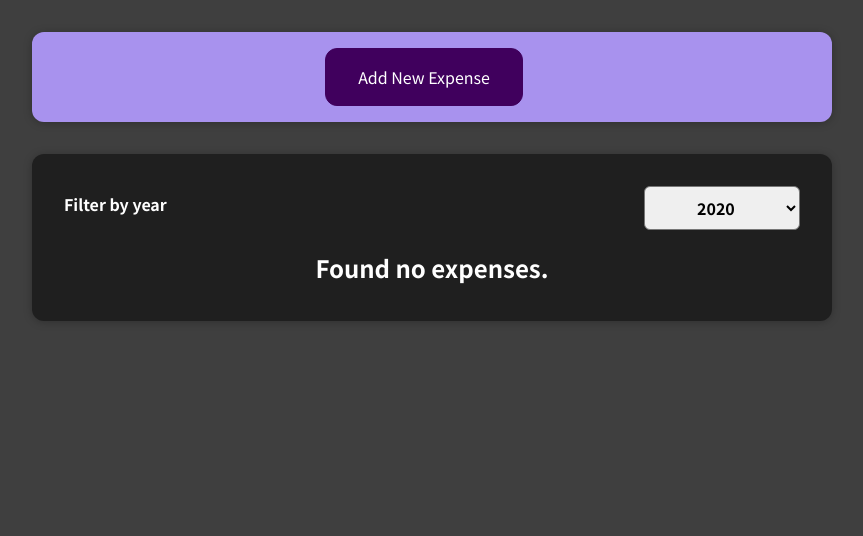
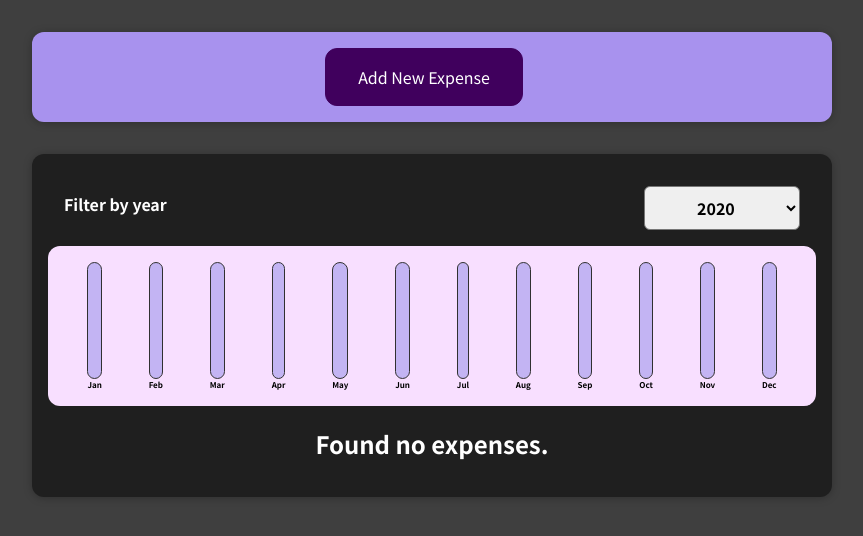
Before and after one commit to gyfantidis/ReactProjects, a React (Create React App) app in the folder Project1/: page / in a window 1280 px wide. Shown: the top 536 px of the page, without its empty margins (208-1071 px from the left). Built offline with nearby package versions, Linux system fonts and the light colour scheme.

Commit message:
First Commit

```diff
--- a/Project1/src/components/Chart/Chart.js
+++ b/Project1/src/components/Chart/Chart.js
@@ -1,18 +1,21 @@
-import React from "react";
+import React from 'react';
 
-import ChartBar from "./ChartBar";
-import "./Chart.css";
+import ChartBar from './ChartBar';
+import './Chart.css';
 
 const Chart = (props) => {
+  const dataPointValues = props.dataPoints.map(dataPoint => dataPoint.value);
+  const totalMaximum = Math.max(...dataPointValues);
+
   return (
-    <div className="chart">
+    <div className='chart'>
       {props.dataPoints.map((dataPoint) => (
         <ChartBar
           key={dataPoint.label}
           value={dataPoint.value}
-          maxValue={null}
+          maxValue={totalMaximum}
           label={dataPoint.label}
-          />
+        />
       ))}
     </div>
   );
--- a/Project1/src/components/Chart/ChartBar.js
+++ b/Project1/src/components/Chart/ChartBar.js
@@ -1,21 +1,25 @@
-import React from "react";
+import React from 'react';
 
-import "./ChartBar.css";
+import './ChartBar.css';
 
 const ChartBar = (props) => {
   let barFillHeight = '0%';
 
-  if(props.max>0){
-    barFillHeight = Math.round((props.value / props.maxValue) *100 ) + '%';
+  if (props.maxValue > 0) {
+    barFillHeight = Math.round((props.value / props.maxValue) * 100) + '%';
   }
 
-  return;
-  <div className="chart-bar">
-    <div className="chart-bar__inner">
-      <div className="chart-bar__fill" style={{height: barFillHeight}}></div>
+  return (
+    <div className='chart-bar'>
+      <div className='chart-bar__inner'>
+        <div
+          className='chart-bar__fill'
+          style={{ height: barFillHeight }}
+        ></div>
+      </div>
+      <div className='chart-bar__label'>{props.label}</div>
     </div>
-    <div className="chart-bar__label">{props.label}</div>
-  </div>;
+  );
 };
 
 export default ChartBar;
--- a/Project1/src/components/Expenses/Expenses.js
+++ b/Project1/src/components/Expenses/Expenses.js
@@ -1,16 +1,15 @@
-import React, { useState } from "react";
+import React, { useState } from 'react';
 
-import ExpensesFilter from "./ExpenseFilter";
-import ExpensesList from "./ExpensesList";
-import Card from "../UI/Card";
-
-import "./Expenses.css";
-
+import Card from '../UI/Card';
+import ExpenseFilter from './ExpenseFilter';
+import ExpensesList from './ExpensesList';
+import ExpensesChart from './ExpensesChart';
+import './Expenses.css';
 
 const Expenses = (props) => {
-  const [filteredYear, setFilteredYear] = useState("2020");
+  const [filteredYear, setFilteredYear] = useState('2020');
 
-  const filerChangeHandler = (selectedYear) => {
+  const filterChangeHandler = (selectedYear) => {
     setFilteredYear(selectedYear);
   };
 
@@ -18,17 +17,17 @@ const Expenses = (props) => {
     return expense.date.getFullYear().toString() === filteredYear;
   });
 
-
-
   return (
-    <Card className="expenses">
-      <ExpensesFilter
-        selected={filteredYear}
-        onChangeFilter={filerChangeHandler}
-      ></ExpensesFilter>
-
-      <ExpensesList items={filteredExpenses} />
-    </Card>
+    <div>
+      <Card className='expenses'>
+        <ExpenseFilter
+          selected={filteredYear}
+          onChangeFilter={filterChangeHandler}
+        />
+        <ExpensesChart expenses={filteredExpenses} />
+        <ExpensesList items={filteredExpenses} />
+      </Card>
+    </div>
   );
 };
 
--- a/Project1/src/components/Expenses/ExpensesChart.js
+++ b/Project1/src/components/Expenses/ExpensesChart.js
@@ -1,27 +1,29 @@
-import React from "react";
+import React from 'react';
 
-const ExpensesChart = props => {
+import Chart from '../Chart/Chart';
+
+const ExpensesChart = (props) => {
   const chartDataPoints = [
-    { label: 'Jan', value:0},
-    { label: 'Feb', value:0},
-    { label: 'Mar', value:0},
-    { label: 'Apr', value:0},
-    { label: 'May', value:0},
-    { label: 'Jun', value:0},
-    { label: 'Jul', value:0},
-    { label: 'Aug', value:0},
-    { label: 'Sep', value:0},
-    { label: 'Oct', value:0},
-    { label: 'Nov', value:0},
-    { label: 'Dec', value:0}
-
+    { label: 'Jan', value: 0 },
+    { label: 'Feb', value: 0 },
+    { label: 'Mar', value: 0 },
+    { label: 'Apr', value: 0 },
+    { label: 'May', value: 0 },
+    { label: 'Jun', value: 0 },
+    { label: 'Jul', value: 0 },
+    { label: 'Aug', value: 0 },
+    { label: 'Sep', value: 0 },
+    { label: 'Oct', value: 0 },
+    { label: 'Nov', value: 0 },
+    { label: 'Dec', value: 0 },
   ];
 
-  for (const expense in props.expenses){
-    const expenseMonth = expense.date.getMonth(); //starting at 0 ===> Jan = 0
+  for (const expense of props.expenses) {
+    const expenseMonth = expense.date.getMonth(); // starting at 0 => January => 0
     chartDataPoints[expenseMonth].value += expense.amount;
   }
-  return <Chart dataPoint={chartDataPoints} />
+
+  return <Chart dataPoints={chartDataPoints} />;
 };
 
 export default ExpensesChart;
--- a/Project1/src/components/NewExpense/ExpenseForm.js
+++ b/Project1/src/components/NewExpense/ExpenseForm.js
@@ -23,8 +23,8 @@ const ExpenseForm = (props) => {
 
     const expenseData = {
       title: enteredTitle,
-      amount: enteredAmount,
-      date: new Date(enteredDate)
+      amount: +enteredAmount,
+      date: new Date(enteredDate),
     };
 
     props.onSaveExpenseData(expenseData);
```
